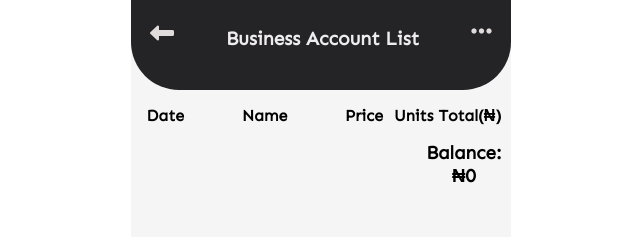
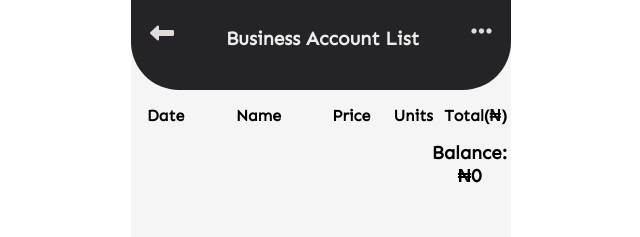
Before and after one commit to Segun98/NairaTrack, a React (Create React App) app: page /business-account-detailed-list in a window 1280 px wide. Shown: the top 237 px of the page, without its empty margins (319-959 px from the left). Built offline with nearby package versions, Linux system fonts and the light colour scheme; a web font is replaced by a local one.

Commit message:
UI fixes

```diff
--- a/src/App.css
+++ b/src/App.css
@@ -586,20 +586,22 @@ header {
     display: grid;
     display: -moz-grid;
     display: -ms-grid;
-    grid-template-columns: 1fr 3fr 1fr 1fr 1fr;
+    grid-template-columns: 1fr 2fr 1fr 1fr 1fr;
     margin: auto;
-    width: 95%;
+    width: 98%;
+
 }
 
 .list-two li:first-child {
     font-size: 14px;
 }
-.list-two li:nth-child(3){
+
+/* .list-two li:nth-child(3){
     font-size: 14px;
 }
 .list-two li:last-child {
     font-size: 14px;
-}
+} */
 
 
 .list-two li {
@@ -611,11 +613,12 @@ header {
     display: grid;
     display: -moz-grid;
     display: -ms-grid;
-    grid-template-columns: 1fr 3fr 1fr 1fr 1fr;
+    grid-template-columns: 1fr 2fr 1fr 1fr 1fr;
     margin: auto;
-    width: 95%;
+    width: 98%;
     text-align: center;
     margin-top: 1rem;
+    place-items: center;
 }
 
 
```
